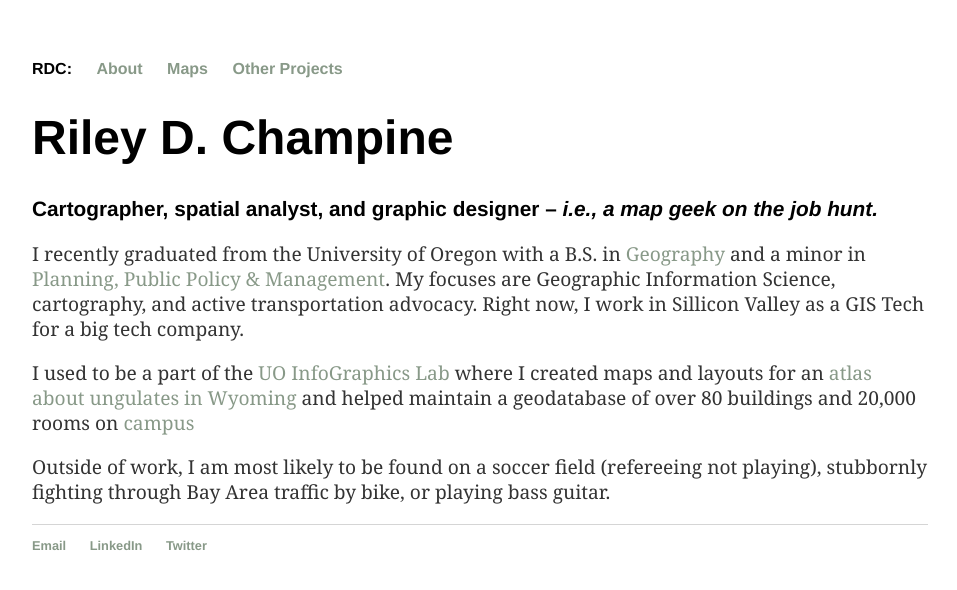
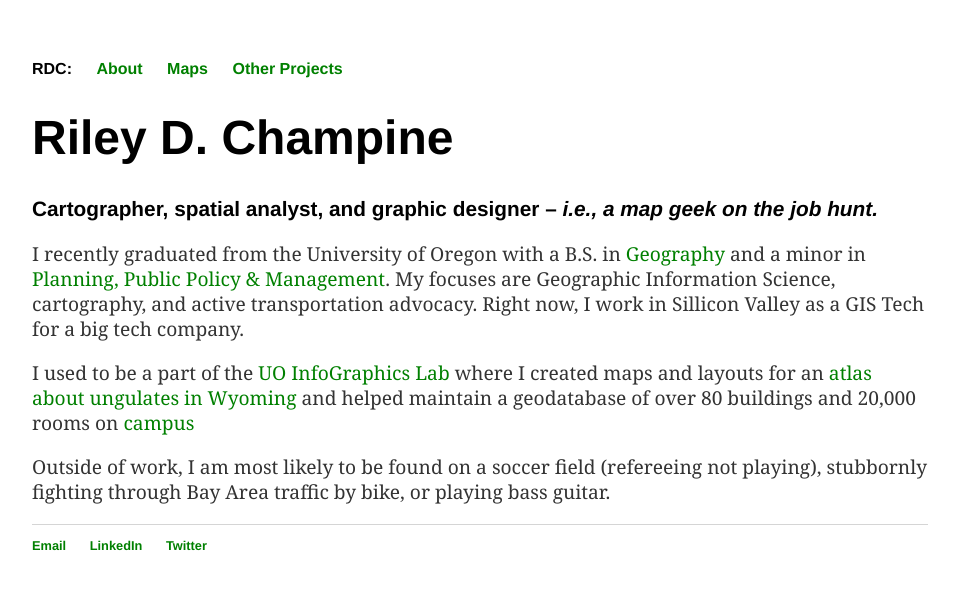
Before and after one commit to rileydchampine/rileydchampine.github.io, a Jekyll site: the page built from index.html, in a window 1280 px wide. Shown: the top 590 px of the page, without its empty margins (160-1117 px from the left). Built offline with Jekyll 4.4.1, drawn with Linux system fonts in a browser that asks for light colours.

Commit message:
Update main.css

```diff
--- a/css/main.css
+++ b/css/main.css
@@ -14,7 +14,7 @@ nav ul li, footer ul li {
 }
 a {
     text-decoration: none;
-    color: #898;
+    color: green;
 }
 a:hover {
     text-decoration: underline;
```
